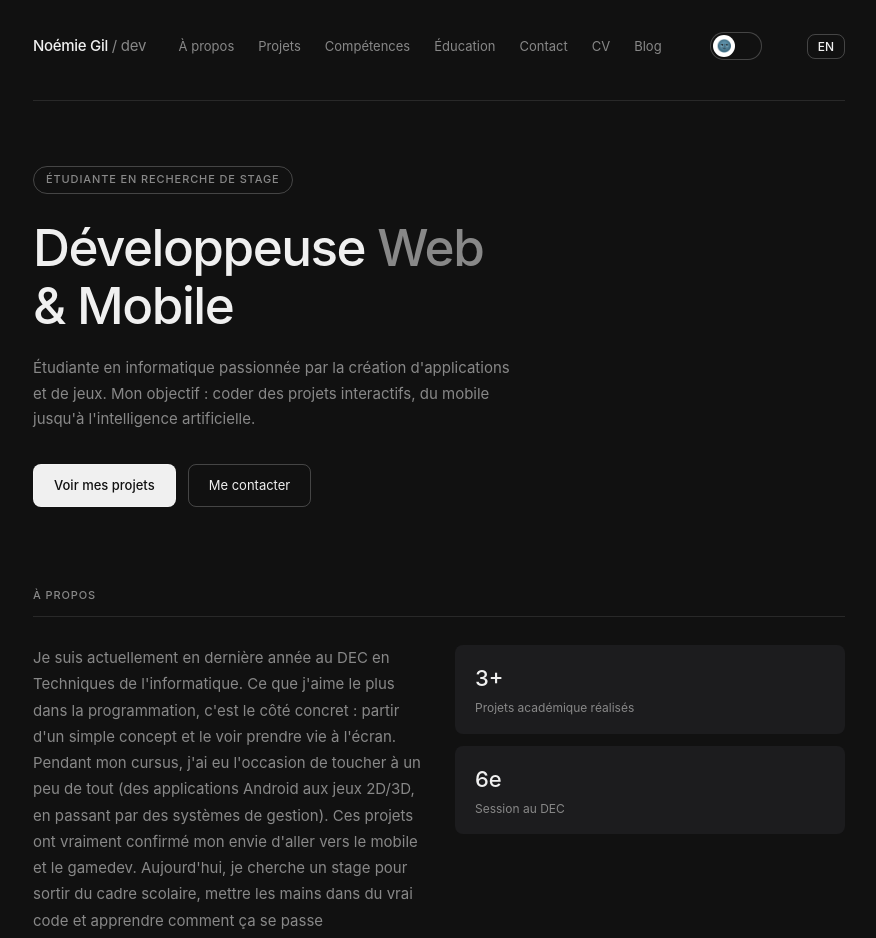
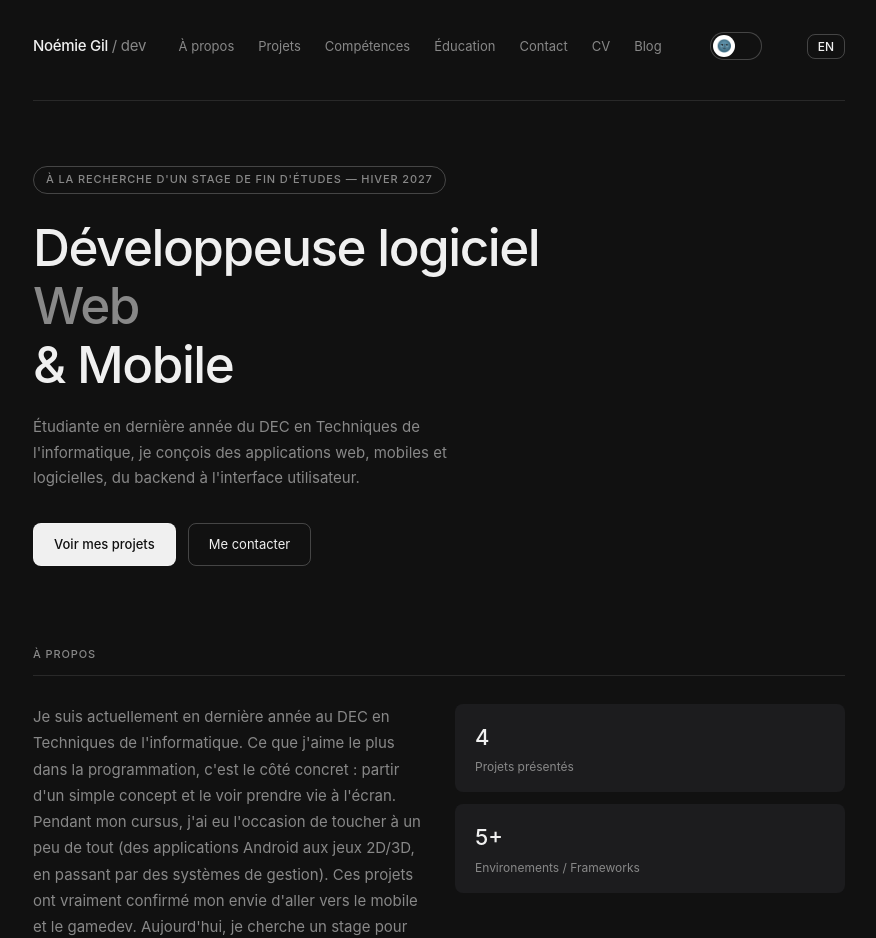
Before and after one commit to Noomy-v1/portfolio-react, a React (Vite) app: page / in a window 1280 px wide. Shown: the top 938 px of the page, without its empty margins (201-1077 px from the left). Built offline with nearby package versions, Linux system fonts and the light colour scheme.

Commit message:
Modification des descriptions

```diff
--- a/src/components/About.tsx
+++ b/src/components/About.tsx
@@ -10,11 +10,11 @@ export function About(){
         <p className="about-text">{t("about.text")}</p>
         <div className="about-stats">
           <GlowCard className="stat-item">
-            <div className="stat-num">3+</div>
+            <div className="stat-num">4</div>
             <div className="stat-desc">{t("about.stat1")}</div>
           </GlowCard>
           <GlowCard className="stat-item">
-            <div className="stat-num">{t("about.stat3")}</div>
+            <div className="stat-num">5+</div>
             <div className="stat-desc">{t("about.stat2")}</div>
           </GlowCard>
         </div>
--- a/src/components/Contact.tsx
+++ b/src/components/Contact.tsx
@@ -13,7 +13,7 @@ export function Contact(){
         </div>
         <div className="contact-links">
           <button className="btn-primary email-copy" data-email="n.gil.dev@gmail.com">
-            contact@noemie.dev
+            n.gil.dev@gmail.com
           </button>
           <a href="https://www.linkedin.com/in/no%C3%A9mie-gil-a5a856327/" target="_blank" className="btn-secondary">LinkedIn</a>
           <a href="https://github.com/Noomy-v1" target="_blank" className="btn-secondary">GitHub</a>
--- a/src/components/Header.tsx
+++ b/src/components/Header.tsx
@@ -43,7 +43,7 @@ export function Header() {
         <a href="#skills" onClick={(e) => handleAnchorClick(e, '#skills')}>{t("nav.skills")}</a>
         <a href="#education" onClick={(e) => handleAnchorClick(e, '#education')}>{t("nav.education")}</a>
         <a href="#contact" onClick={(e) => handleAnchorClick(e, '#contact')}>{t("nav.contact")}</a>
-        <a href="/CV_Noemie_Gil_TI.pdf" download onClick={() => setMenuOpen(false)}>{t('nav.cv')}</a>
+        <a href="/CV_Noemie_Gil_Stage_Hiver_2027.pdf" download onClick={() => setMenuOpen(false)}>{t('nav.cv')}</a>
         <Link to="/blog" onClick={() => setMenuOpen(false)}>{t('nav.blog')}</Link>
       </div>
       <label className="theme-switch" aria-label="Changer le thème">
--- a/src/data/skills-data.js
+++ b/src/data/skills-data.js
@@ -5,7 +5,7 @@ export const skills = [
     },
     {
         title: { fr: "Backend", en: "Backend" },
-        tags: ["Java", "Spring Boot", "Python", "C++"],
+        tags: ["Java", "Spring Boot", "Python", "C++", "C#", "Node.js"],
     },
     {
         title: { fr: "Base de données", en: "Database" },
--- a/src/data/translations.js
+++ b/src/data/translations.js
@@ -7,22 +7,21 @@ export const translations = {
         'nav.contact': 'Contact',
         'nav.education': 'Éducation',
 
-        'hero.tag': 'Étudiante en recherche de stage',
+        'hero.tag': 'À la recherche d\'un stage de fin d\'études — Hiver 2027',
         'hero.titleParts': [
-            { text: 'Développeuse' },
+            { text: 'Développeuse logiciel' },
             { text: 'Web', em: true },
             { text: '&', break: true },
             { text: 'Mobile' },
         ],
-        'hero.desc': "Étudiante en informatique passionnée par la création d'applications et de jeux. Mon objectif : coder des projets interactifs, du mobile jusqu'à l'intelligence artificielle.",
+        'hero.desc': "Étudiante en dernière année du DEC en Techniques de l'informatique, je conçois des applications web, mobiles et logicielles, du backend à l'interface utilisateur.",
         'hero.ctaProjects': 'Voir mes projets',
         'hero.ctaContact': 'Me contacter',
 
         'about.label': 'À propos',
         'about.text': "Je suis actuellement en dernière année au DEC en Techniques de l'informatique. Ce que j'aime le plus dans la programmation, c'est le côté concret : partir d'un simple concept et le voir prendre vie à l'écran. Pendant mon cursus, j'ai eu l'occasion de toucher à un peu de tout (des applications Android aux jeux 2D/3D, en passant par des systèmes de gestion). Ces projets ont vraiment confirmé mon envie d'aller vers le mobile et le gamedev. Aujourd'hui, je cherche un stage pour sortir du cadre scolaire, mettre les mains dans du vrai code et apprendre comment ça se passe concrètement dans l'industrie.",
-        'about.stat1': 'Projets académique réalisés',
-        'about.stat2': 'Session au DEC',
-        'about.stat3': '6e',
+        'about.stat1': 'Projets présentés',
+        'about.stat2': 'Environements / Frameworks',
 
         'projects.label': 'Projets',
         'skills.label': 'Compétences',
@@ -53,22 +52,21 @@ export const translations = {
         'nav.contact': 'Contact',
         'nav.education': 'Education',
 
-        'hero.tag': 'Student seeking an internship',
+        'hero.tag': 'Looking for a final-year internship — Winter 2027',
         'hero.titleParts': [
             { text: 'Developer' },
             { text: 'Web', em: true },
             { text: '&', break: true },
             { text: 'Mobile' },
         ],
-        'hero.desc': "Computer science student passionate about building apps and games. My goal: coding interactive projects, from mobile to artificial intelligence.",
+        'hero.desc': "I'm currently in my final year of the DEC program in Computer Science Techniques, designing web, mobile, and software applications, from backend to user interface.",
         'hero.ctaProjects': 'View my projects',
         'hero.ctaContact': 'Contact me',
 
         'about.label': 'About',
         'about.text': "I'm currently in my final year of the DEC program in Computer Science Techniques. What I love most about programming is the concrete side of it: taking a simple idea and watching it come to life on screen. Throughout my studies, I've had the chance to work on a bit of everything — Android apps, 2D/3D games, management systems. These projects confirmed my interest in mobile development and game dev. Right now, I'm looking for an internship to step outside the classroom, work with real code, and learn how things actually work in the industry.",
-        'about.stat1': 'Academic projects completed',
-        'about.stat2': 'DEC semester',
-        'about.stat3': '6th',
+        'about.stat1': 'Projects presented',
+        'about.stat2': 'Environments / Frameworks',
         'projects.label': 'Projects',
         'skills.label': 'Skills',
         'education.label': 'Education',
```
Also changed, not shown: 2 other files (tests, documents, lock files or other folders).
